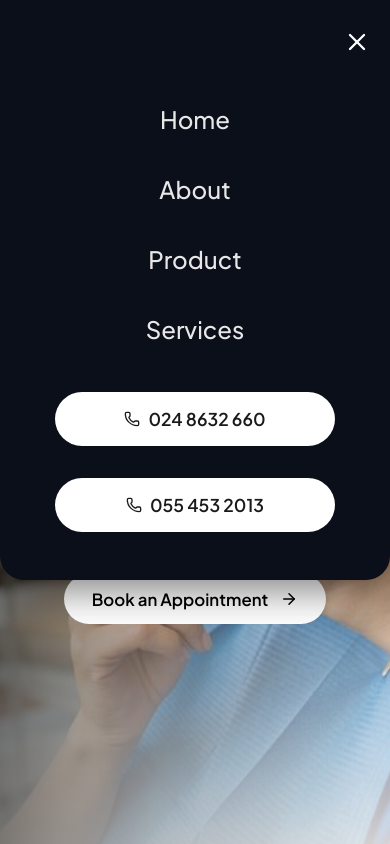
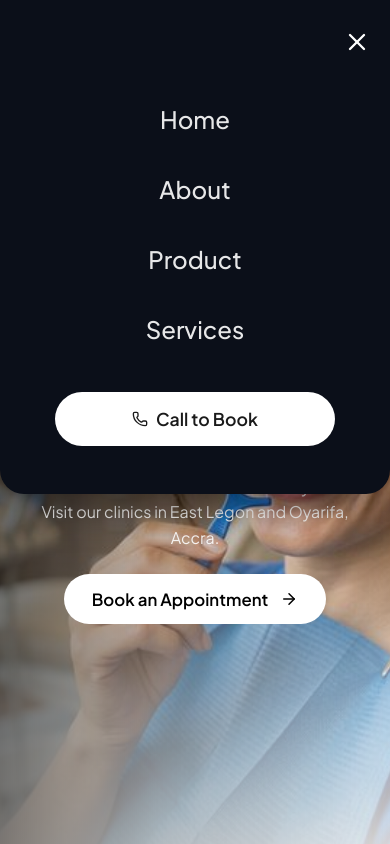
Before and after one commit to darlain71/dentist-site, a React (Vite) app: page / in a window 390 px wide. Both pictures are taken after a click on the button 356 px from the left and 39 px from the top of the page. Shown: the top 844 px of the page. Built offline with nearby package versions, Linux system fonts and the light colour scheme.

Commit message:
Update mobile menu call-to-action

```diff
--- a/src/components/Navbar.jsx
+++ b/src/components/Navbar.jsx
@@ -61,11 +61,7 @@ const Navbar = () => {
           <Link to="/services" className="nav-link" onClick={() => setIsMobileMenuOpen(false)}>Services</Link>
           <a href="tel:0248632660" className="call-now-btn" onClick={() => setIsMobileMenuOpen(false)}>
             <Phone className="btn-icon" size={16} />
-            <span>024 8632 660</span>
-          </a>
-          <a href="tel:0554532013" className="call-now-btn" onClick={() => setIsMobileMenuOpen(false)} style={{ marginTop: '0.5rem' }}>
-            <Phone className="btn-icon" size={16} />
-            <span>055 453 2013</span>
+            <span>Call to Book</span>
           </a>
         </div>
       )}
```
